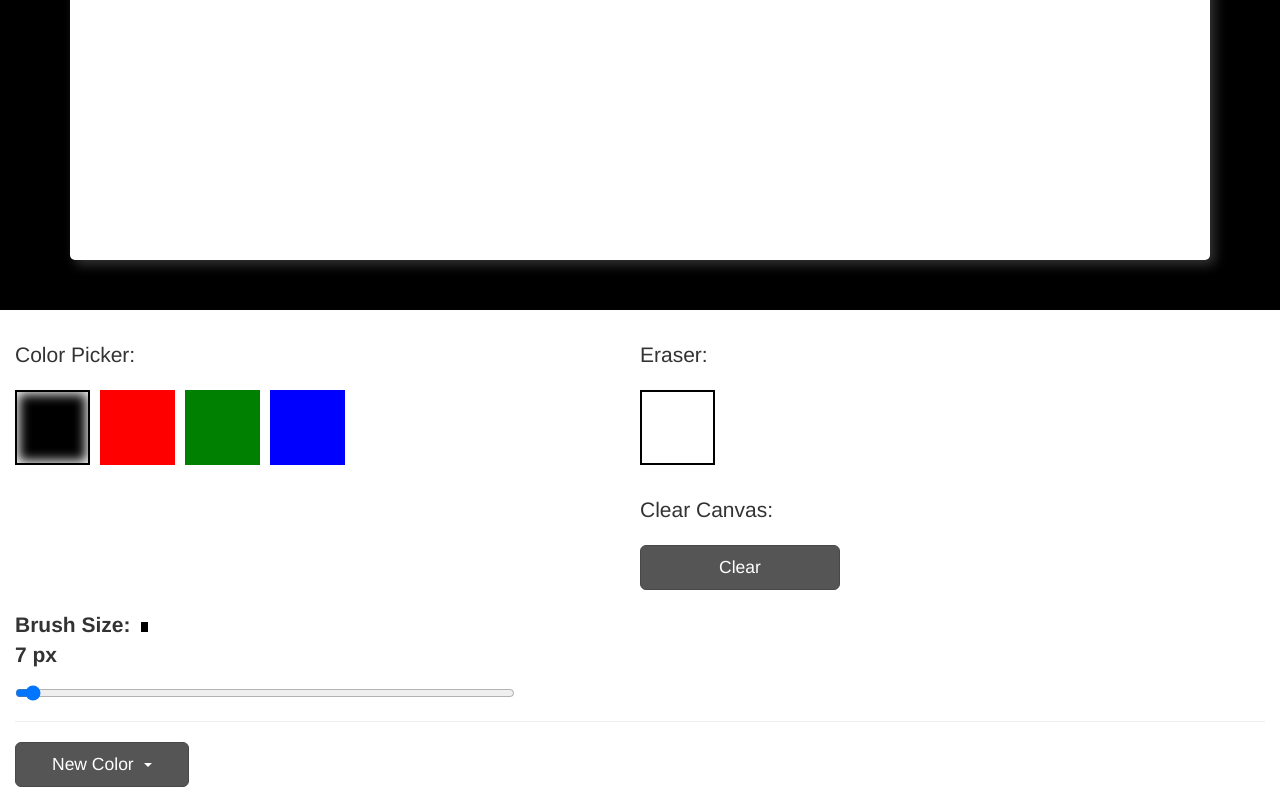
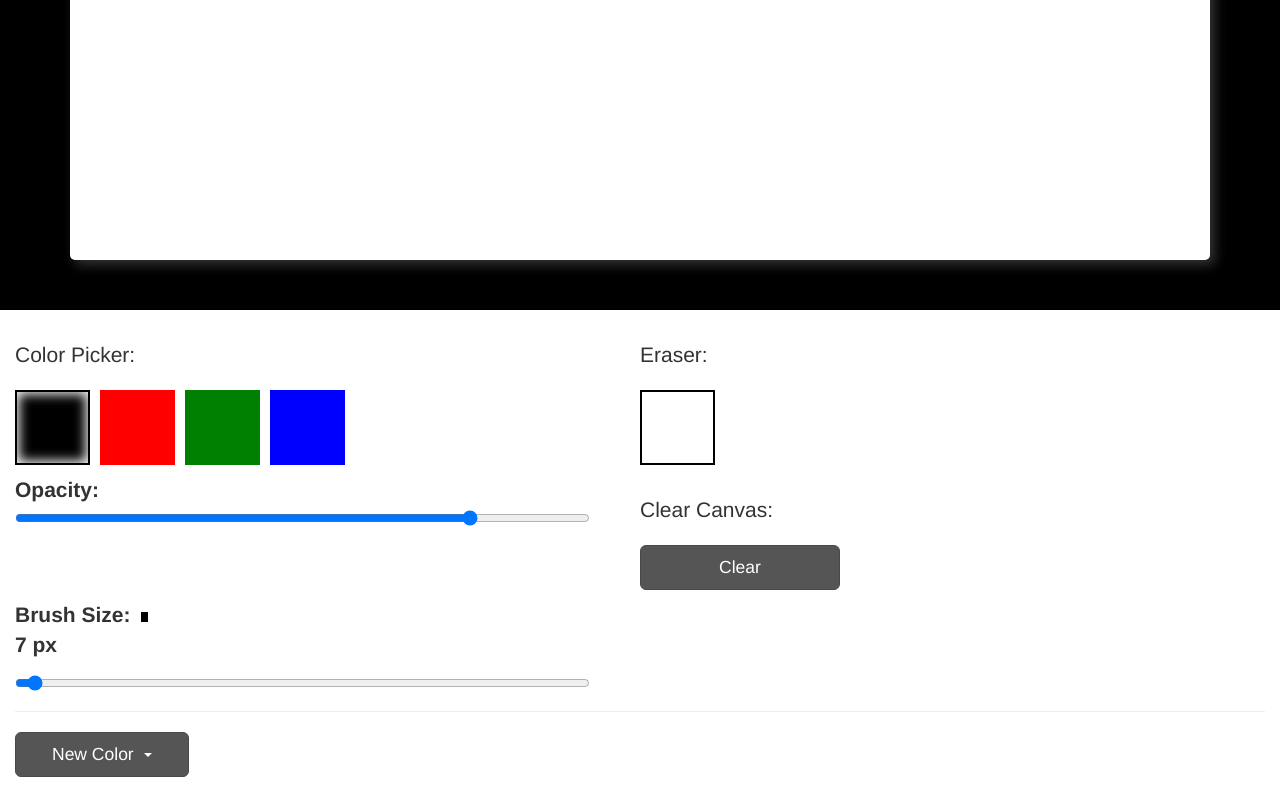
Before and after one commit to amir5000/DrawingApp, a website: page index.html in a window 1280 px wide. Shown: the part 440-1237 px from the top of the page. Drawn offline with nearby package versions, Linux system fonts and the light colour scheme.

Commit message:
added opacity slider without functionality

```diff
--- a/index.html
+++ b/index.html
@@ -33,6 +33,11 @@
 			<li class="red"></li>
 			<li class="green"></li>
 			<li class="blue"></li>
+			<p class="clear">
+				<label for="opacity">Opacity:</label>
+				<input id="opacity" name="opacity" type="range" min=0 max=100 value=80 />
+			</p>
+
 		</ul>
 		<ul class="list-unstyled">
 			<p>
--- a/src/scss/main.scss
+++ b/src/scss/main.scss
@@ -38,6 +38,10 @@ canvas {
 	}
 }
 
+.clear {
+	clear: both;
+}
+
 .controls {
 	margin: 50px 0 20px;
 	padding: 30px 15px;
@@ -49,7 +53,8 @@ canvas {
 	}
 	ul {
 		float: left;
-		width: 50%;
+		width: 46%;
+    margin: 0 4% 0 0;
 		li {
 			width: 75px;
 			height: 75px;
@@ -91,7 +96,7 @@ canvas {
 
 	.stroke-width {
 		clear: both;
-		width: 40%;
+		width: 46%;
 		#strokeBox {
 			display: inline-block;
 			margin: 10px 0 0 10px;
```
Also changed, not shown: dist/assets/css/main.css, dist/assets/css/main.min.css.
